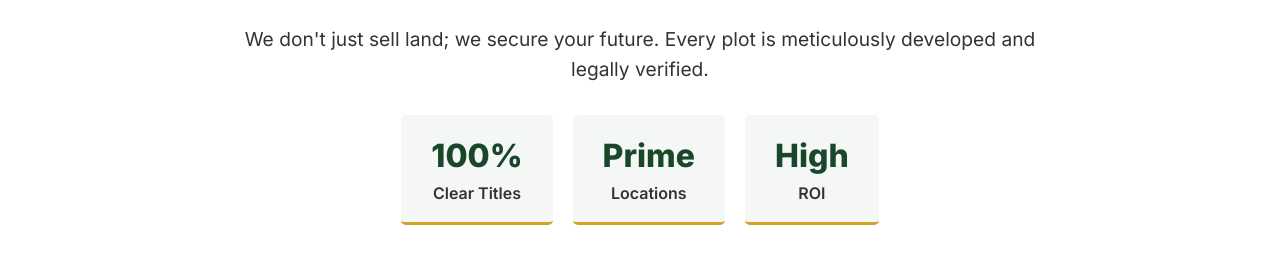
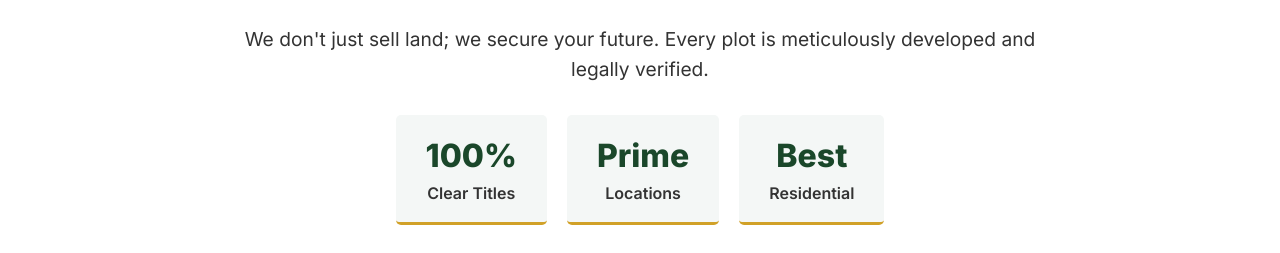
Before and after one commit to colombagesahan/JET-LANDS, a plain HTML site: page index.html in a window 1280 px wide. Shown: the part 3340-3593 px from the top of the page. Drawn offline with nearby package versions, Linux system fonts and the light colour scheme; a web font is replaced by a local one.

Commit message:
Replace 'High' with 'Best' in index.html

```diff
--- a/index.html
+++ b/index.html
@@ -628,8 +628,8 @@
 <span style="font-weight: 600;" data-en="Locations" data-si="ආයෝජන කලාප">Locations</span>
                     </div>
                     <div style="background: var(--light-bg); padding: 15px 30px; border-radius: 5px; border-bottom: 3px solid var(--accent-color);">
-                        <h3 style="color: var(--primary-color); font-size: 2rem;">High</h3>
-                        <span style="font-weight: 600;" data-en="ROI" data-si="ආයෝජන ප්‍රතිලාභ">ROI</span>
+                        <h3 style="color: var(--primary-color); font-size: 2rem;" data-en="Best" data-si=" හොඳම">Best</h3>
+<span style="font-weight: 600;" data-en="Residential" data-si="නේවාසික බිම්">Residential</span>
                     </div>
                 </div>
             </div>
```
